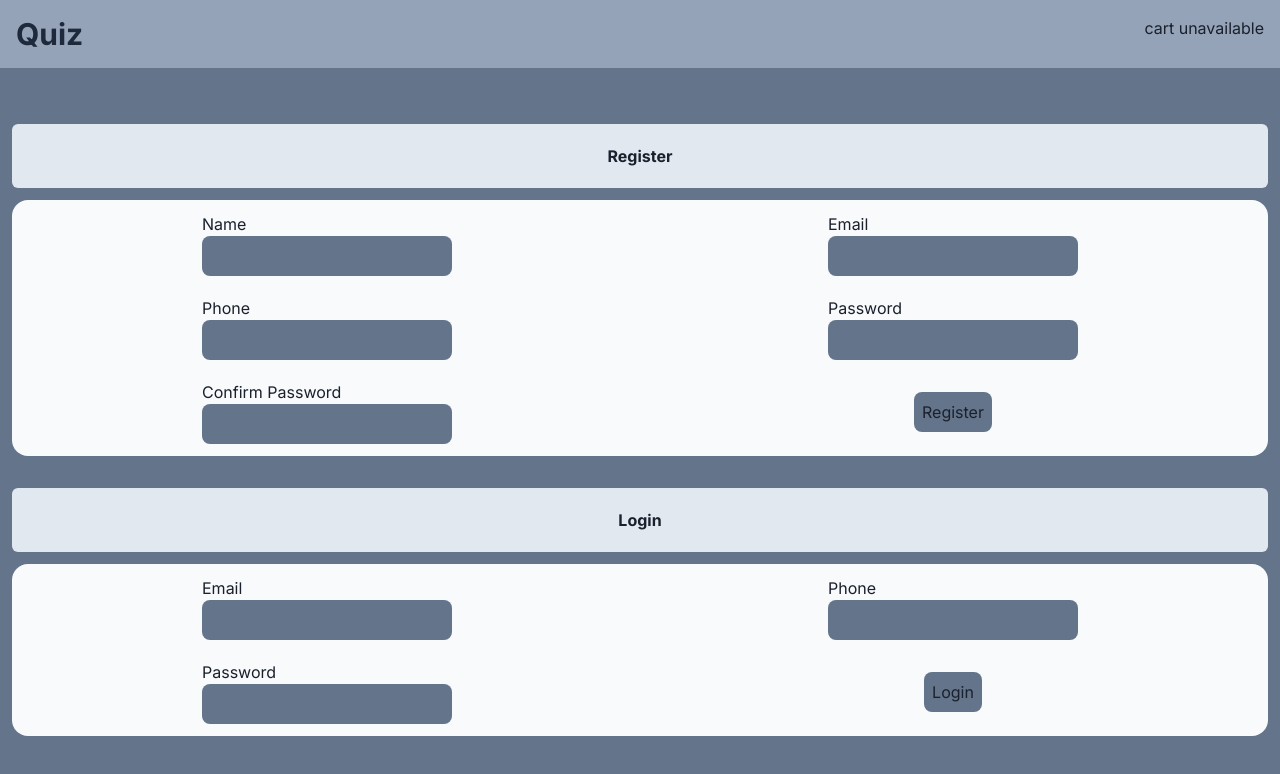
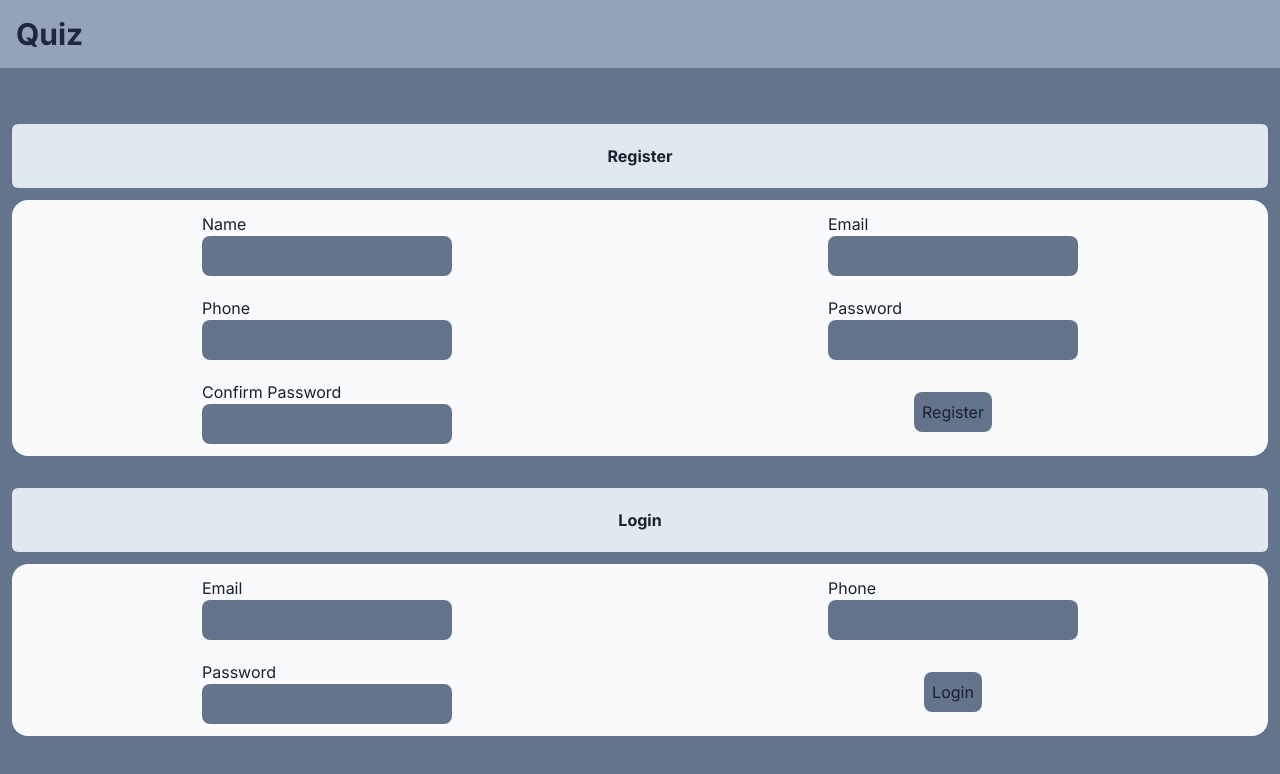
Before and after one commit to yousefjoe1/Quiz_Next_Js, a Next.js app: page / in a window 1280 px wide. Shown: the top 774 px of the page. Built offline with nearby package versions, Linux system fonts and the light colour scheme; no server answers.

Commit message:
comment cart comp

```diff
--- a/app/_Components/Nav/Nav.tsx
+++ b/app/_Components/Nav/Nav.tsx
@@ -12,7 +12,7 @@ const Nav = async () => {
       <h3 className="lg:text-3xl text-lg bold text-slate-800 ">Quiz</h3>
 
       {/* if getinfo false hide cart */}
-      {isTrue == true ? <Cart /> : "cart unavailable"}
+      {/* {isTrue == true ? <Cart /> : "cart unavailable"} */}
     </nav>
   );
 };
```
